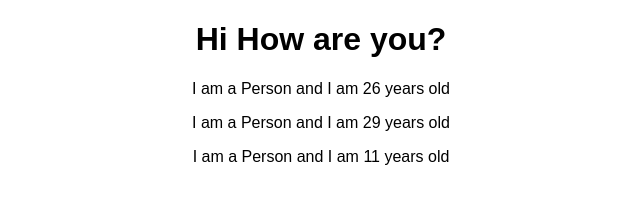
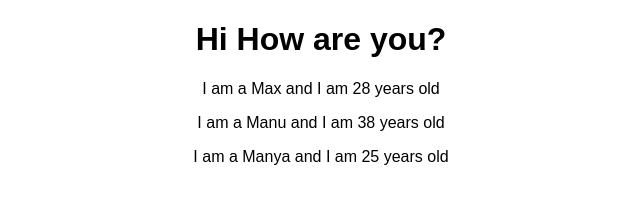
Before and after one commit to khudania/React-learning, a React (Create React App) app: page / in a window 1280 px wide. Shown: the top 216 px of the page, without its empty margins (319-959 px from the left). Built offline with nearby package versions, Linux system fonts and the light colour scheme.

Commit message:
Reused the same component and retrived dynamic output

```diff
--- a/src/App.js
+++ b/src/App.js
@@ -8,9 +8,9 @@ class App extends Component {
     return (
       <div className="App">
         <h1>Hi How are you?</h1>
-        <Person />
-        <Person />
-        <Person />
+        <Person name="Max" age="28" />
+        <Person name="Manu" age="38">My Hobby is Racing</Person>
+        <Person name="Manya" age="25" />
       </div>
     );
     // return React.createElement('div', { className: 'App' }, React.createElement('h1', null, 'I am React!!!'));
--- a/src/Person/Person.js
+++ b/src/Person/Person.js
@@ -1,7 +1,7 @@
 import React from 'react';
 
-const person = () => {
-    return <p>I am a Person and I am {Math.floor(Math.random() * 30)} years old</p>
+const person = (props) => {
+    return <p>I am a {props.name} and I am {props.age} years old</p>
 };
 
 export default person;
```
